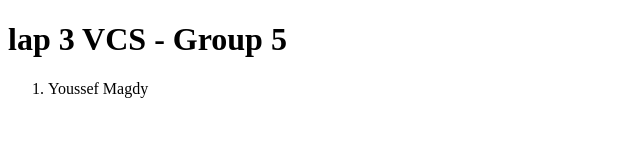
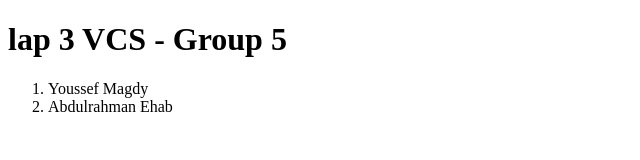
Before and after one commit to youssef-magdy1994/lap-3-VCS, a plain HTML site: page index.html in a window 1280 px wide. Shown: the whole page, without its empty margins (0-640 px from the left). Drawn offline with Linux system fonts and the light colour scheme.

Commit message:
adding a new name

```diff
--- a/index.html
+++ b/index.html
@@ -1,14 +1,18 @@
 <!DOCTYPE html>
 <html lang="en">
+
 <head>
   <meta charset="UTF-8" />
   <meta name="viewport" content="width=device-width, initial-scale=1.0" />
   <title>Document</title>
 </head>
+
 <body>
   <h1>lap 3 VCS - Group 5</h1>
   <ol>
     <li>Youssef Magdy</li>
+    <li>Abdulrahman Ehab</li>
   </ol>
 </body>
+
 </html>
```
Lines whose indentation alone changed are shown as unchanged.
